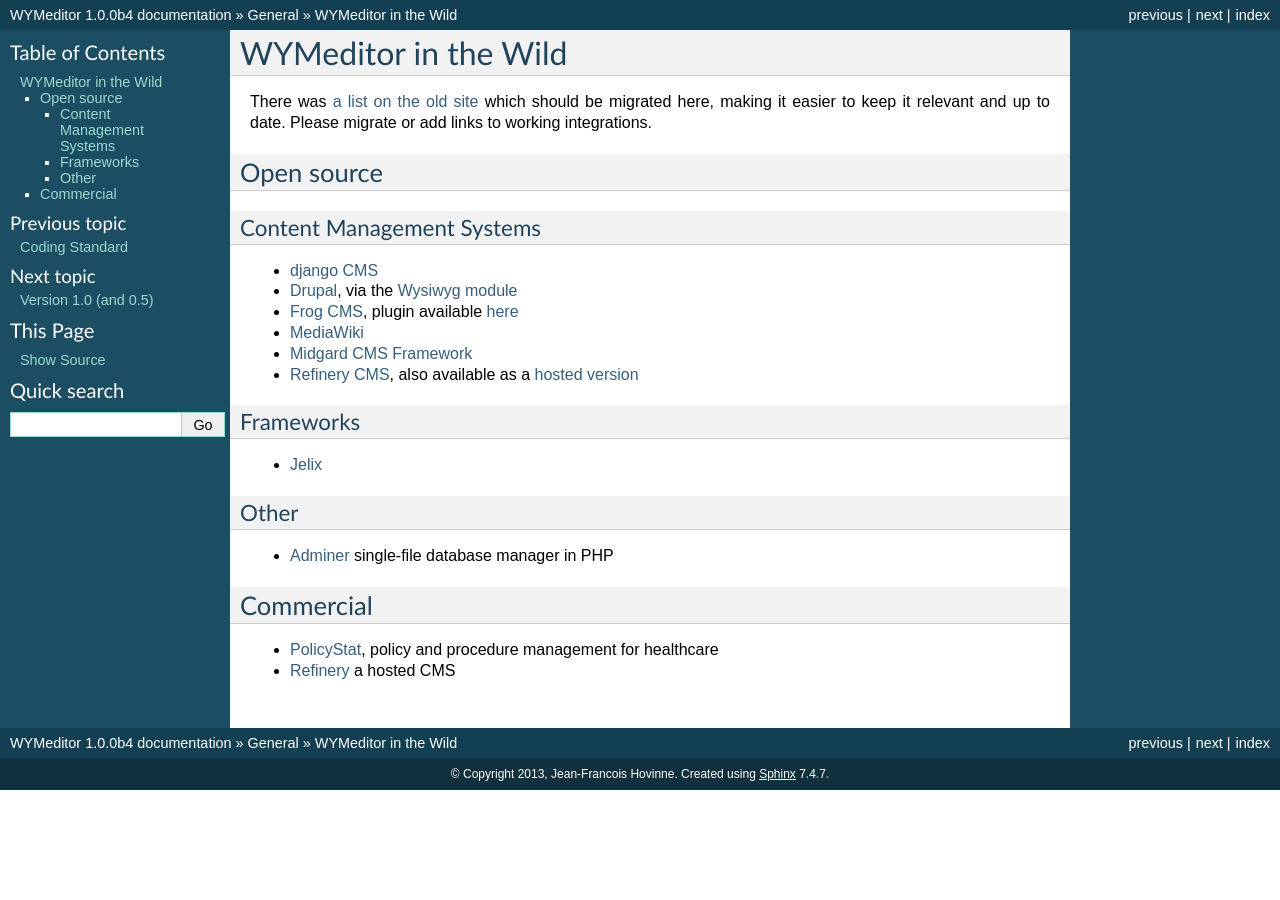
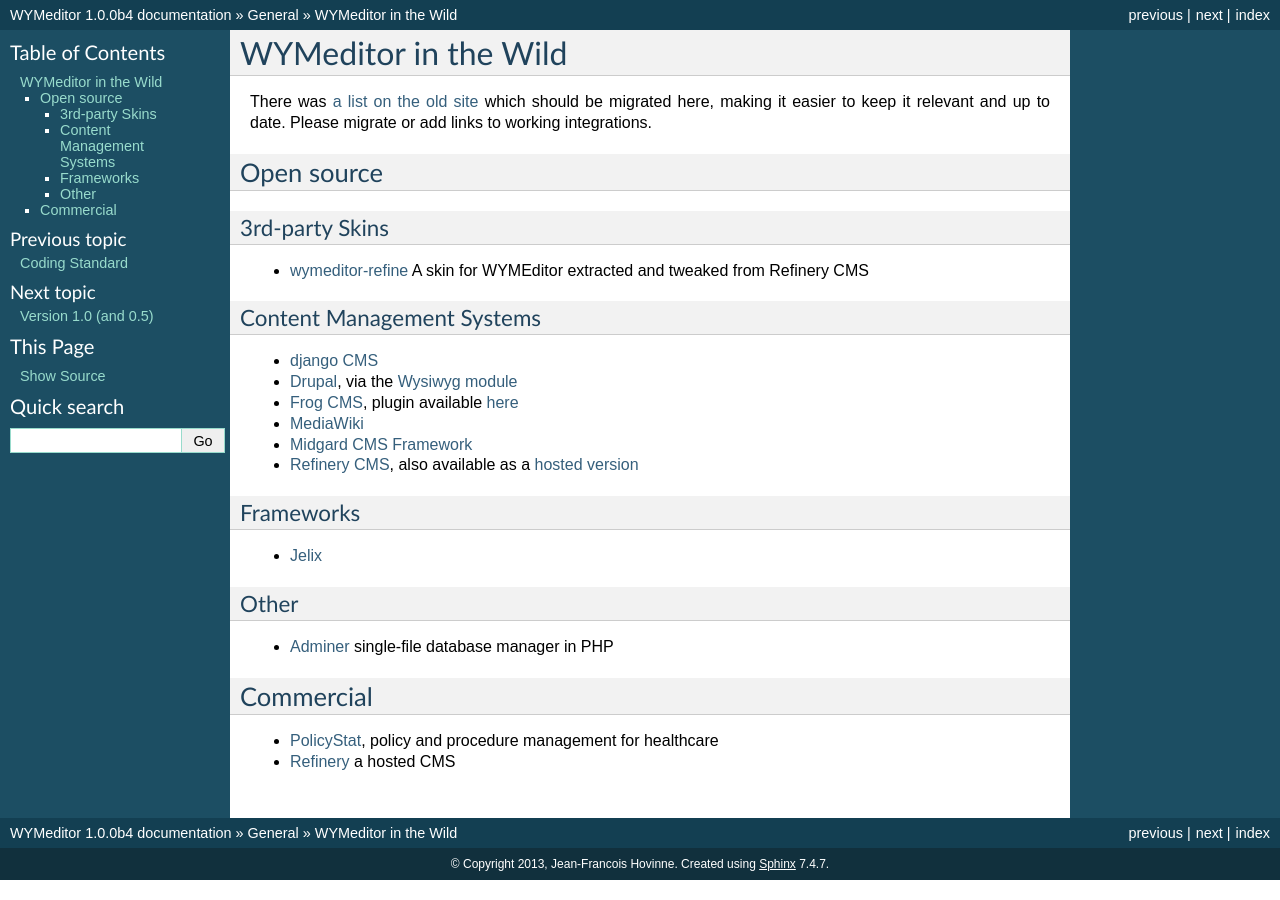
Before and after one commit to wymeditor/wymeditor, a Sphinx documentation site: the page built from docs/general/in_the_wild.rst, in a window 1280 px wide. Built offline with Sphinx 7.4.7, drawn with Linux system fonts in a browser that asks for light colours.

Commit message:
Added the wymeditor-refine skin to the documentation

```diff
--- a/docs/general/in_the_wild.rst
+++ b/docs/general/in_the_wild.rst
@@ -8,6 +8,12 @@
 
 Open source
 -----------
+
+3rd-party Skins
+^^^^^^^^^^^^^^^
+
+* `wymeditor-refine <https://github.com/joshmcarthur/wymeditor-refine>`_
+  A skin for WYMEditor extracted and tweaked from Refinery CMS
 
 Content Management Systems
 ^^^^^^^^^^^^^^^^^^^^^^^^^^
```
